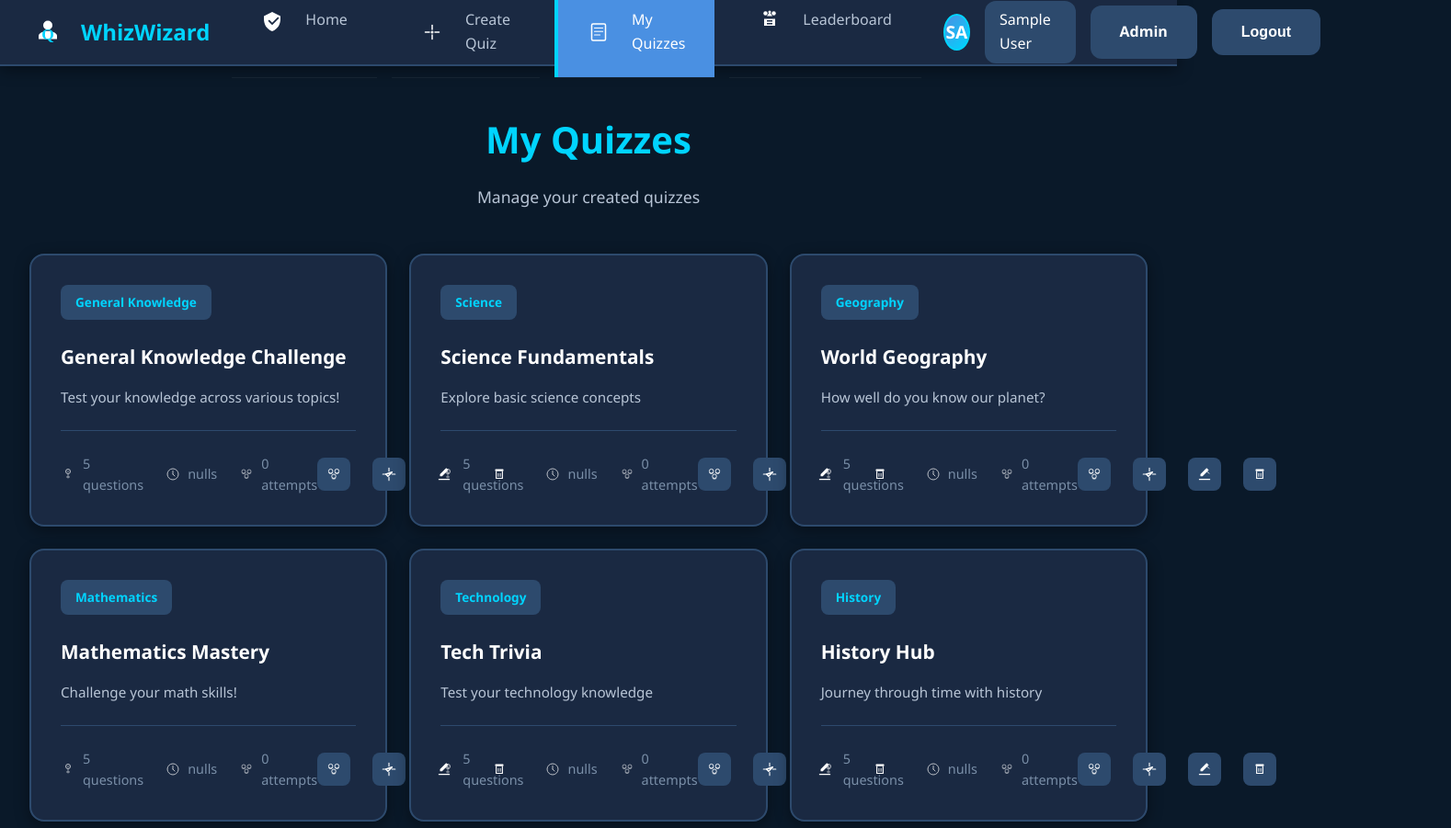
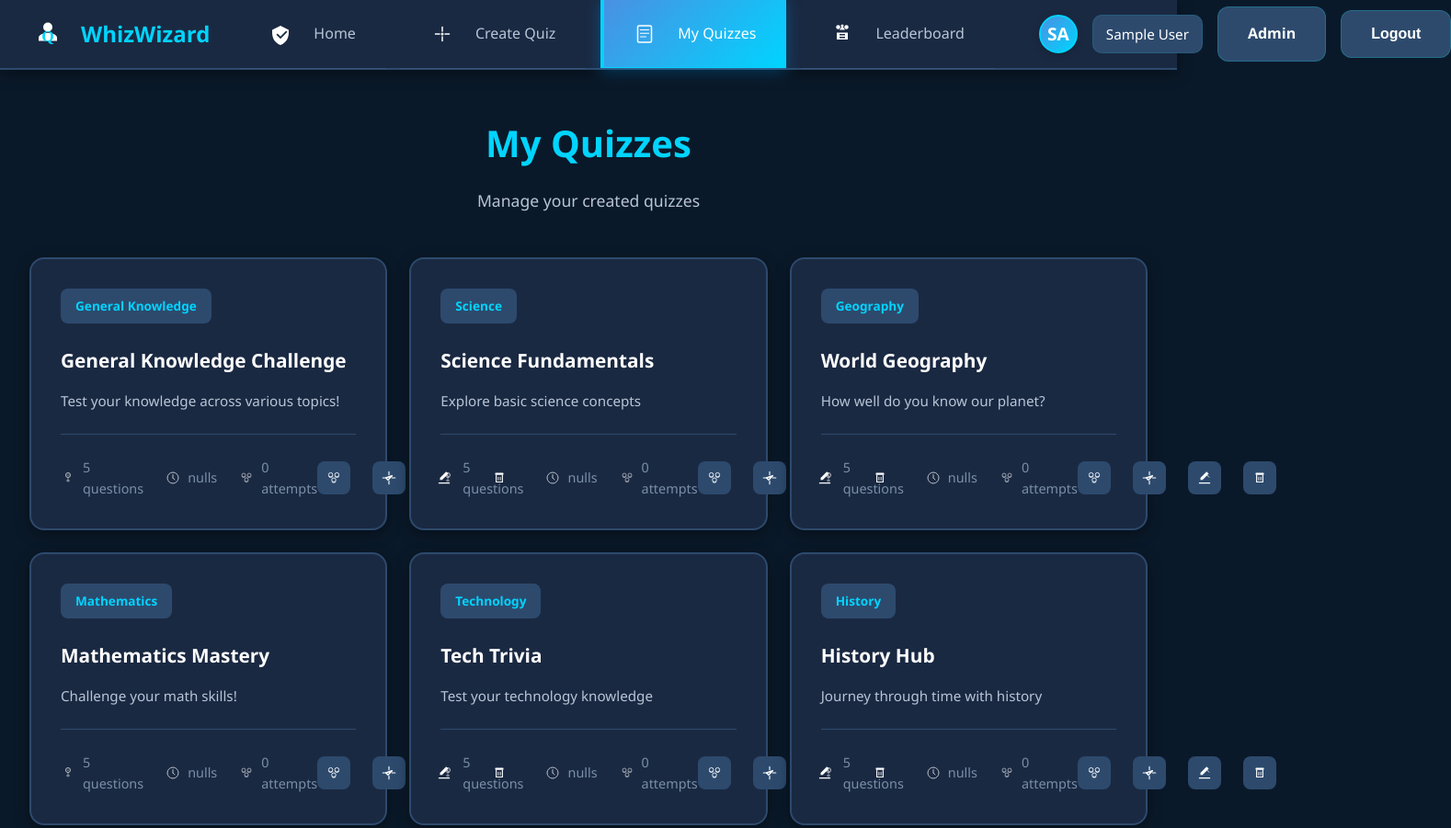
Before and after one commit to faithinator-dev/whizwizard, a website: page src/my-quizzes.html in a window 1280 px wide. Shown: the top 901 px of the page at 92% size, 1578 px wide, since content can reach past the window. Drawn offline with Linux system fonts and the light colour scheme; sample sign-in values are in the browser's storage.

Commit message:
Enhance desktop/tablet navigation - add rounded corners, better alignment, gradients, shadows and hover effects

```diff
--- a/src/css/styles.css
+++ b/src/css/styles.css
@@ -78,14 +78,14 @@ body {
     display: flex;
     justify-content: space-between;
     align-items: center;
-    height: 70px;
-    gap: var(--spacing-md);
+    height: 74px;
+    gap: var(--spacing-lg);
 }
 
 .nav-left {
     display: flex;
     align-items: center;
-    gap: var(--spacing-md);
+    gap: 1rem;
 }
 
 .logo {
@@ -107,31 +107,41 @@ body {
 
 .nav-menu {
     display: flex;
+    align-items: center;
     list-style: none;
-    gap: var(--spacing-sm);
+    gap: var(--spacing-xs);
+    padding: 0;
+    margin: 0;
 }
 
 .nav-link {
     display: flex;
     align-items: center;
     gap: var(--spacing-xs);
-    padding: var(--spacing-sm) var(--spacing-md);
+    padding: 0.625rem 1rem;
     color: var(--text-secondary);
     text-decoration: none;
-    border-radius: var(--radius-md);
+    border-radius: 10px;
     transition: all var(--transition-normal);
     font-weight: 500;
+    font-size: 0.95rem;
+    border: 1px solid transparent;
+    white-space: nowrap;
 }
 
 .nav-link:hover {
     background-color: var(--accent-navy);
     color: var(--text-primary);
     transform: translateY(-2px);
+    border-color: rgba(0, 255, 255, 0.2);
+    box-shadow: 0 4px 12px rgba(0, 0, 0, 0.15);
 }
 
 .nav-link.active {
-    background-color: var(--accent-blue);
-    color: var(--text-primary);
+    background: linear-gradient(135deg, var(--accent-blue), var(--accent-cyan));
+    color: var(--text-primary);
+    border-color: var(--accent-cyan);
+    box-shadow: 0 4px 16px rgba(0, 162, 255, 0.3);
 }
 
 .nav-icon {
@@ -182,7 +192,8 @@ body {
 .user-menu {
     display: flex;
     align-items: center;
-    gap: var(--spacing-sm);
+    gap: 0.75rem;
+    padding-left: var(--spacing-sm);
 }
 
 /* Mobile Menu Profile Section */
@@ -265,30 +276,35 @@ body {
 .user-name {
     color: var(--text-primary);
     font-weight: 500;
-    padding: var(--spacing-xs) var(--spacing-sm);
+    padding: 0.5rem 0.875rem;
     background-color: var(--accent-navy);
-    border-radius: var(--radius-md);
+    border-radius: 10px;
+    border: 1px solid rgba(0, 255, 255, 0.1);
+    font-size: 0.95rem;
+    white-space: nowrap;
 }
 
 /* User Avatar Styles */
 .user-avatar {
-    width: 40px;
-    height: 40px;
+    width: 42px;
+    height: 42px;
     border-radius: 50%;
     object-fit: cover;
     border: 2px solid var(--accent-cyan);
     cursor: pointer;
     transition: all var(--transition-normal);
+    box-shadow: 0 2px 8px rgba(0, 0, 0, 0.2);
 }
 
 .user-avatar:hover {
     border-color: var(--accent-blue);
-    transform: scale(1.05);
+    transform: scale(1.08);
+    box-shadow: 0 4px 16px rgba(0, 162, 255, 0.4);
 }
 
 .default-avatar {
-    width: 40px;
-    height: 40px;
+    width: 42px;
+    height: 42px;
     border-radius: 50%;
     background: linear-gradient(135deg, var(--accent-blue), var(--accent-cyan));
     display: flex;
@@ -298,23 +314,33 @@ body {
     font-weight: bold;
     font-size: 1.2rem;
     border: 2px solid var(--accent-cyan);
+    box-shadow: 0 2px 8px rgba(0, 0, 0, 0.2);
     cursor: pointer;
     transition: all var(--transition-normal);
 }
 
 .default-avatar:hover {
-    transform: scale(1.05);
-    box-shadow: var(--shadow-md);
+    transform: scale(1.08);
+    box-shadow: 0 4px 16px rgba(0, 162, 255, 0.4);
 }
 
 .auth-buttons {
     display: flex;
-    gap: var(--spacing-sm);
+    align-items: center;
+    gap: 0.625rem;
 }
 
 .btn-sm {
-    padding: var(--spacing-xs) var(--spacing-md);
+    padding: 0.5rem 1rem;
     font-size: 0.875rem;
+    border-radius: 10px;
+    border: 1px solid transparent;
+    transition: all var(--transition-normal);
+}
+
+.btn-sm:hover {
+    transform: translateY(-2px);
+    box-shadow: 0 4px 12px rgba(0, 0, 0, 0.15);
 }
 
 /* =====================
@@ -392,24 +418,29 @@ body {
 }
 
 .btn-primary {
-    background-color: var(--accent-blue);
-    color: var(--text-primary);
+    background: linear-gradient(135deg, var(--accent-blue), #3a7bc8);
+    color: var(--text-primary);
+    border: 1px solid var(--accent-blue);
 }
 
 .btn-primary:hover {
-    background-color: #3a7bc8;
+    background: linear-gradient(135deg, #3a7bc8, var(--accent-blue));
     transform: translateY(-2px);
-    box-shadow: var(--shadow-md);
+    box-shadow: 0 6px 20px rgba(0, 162, 255, 0.4);
+    border-color: var(--accent-cyan);
 }
 
 .btn-secondary {
     background-color: var(--accent-navy);
     color: var(--text-primary);
+    border: 1px solid rgba(0, 255, 255, 0.2);
 }
 
 .btn-secondary:hover {
     background-color: var(--light-navy);
     transform: translateY(-2px);
+    box-shadow: 0 4px 12px rgba(0, 0, 0, 0.2);
+    border-color: rgba(0, 255, 255, 0.4);
 }
 
 .btn-google {
```
